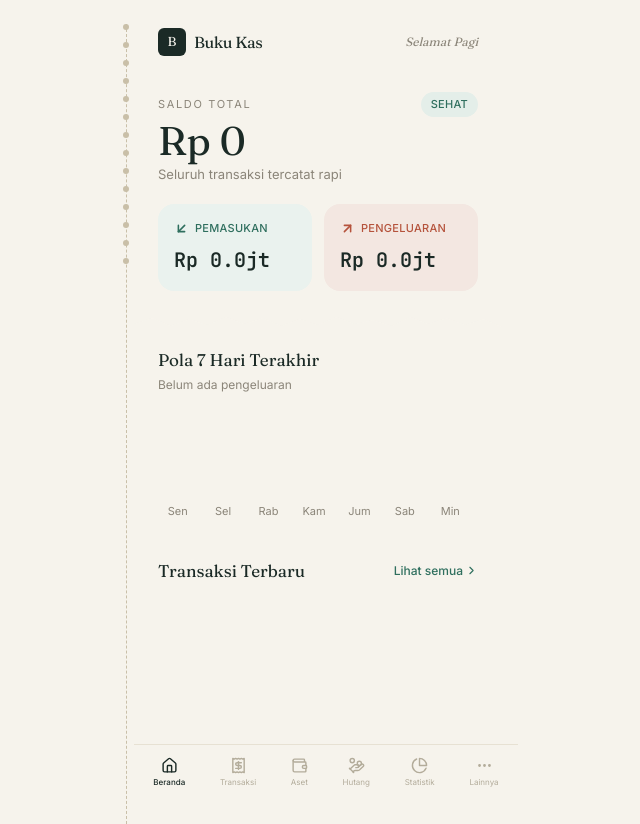
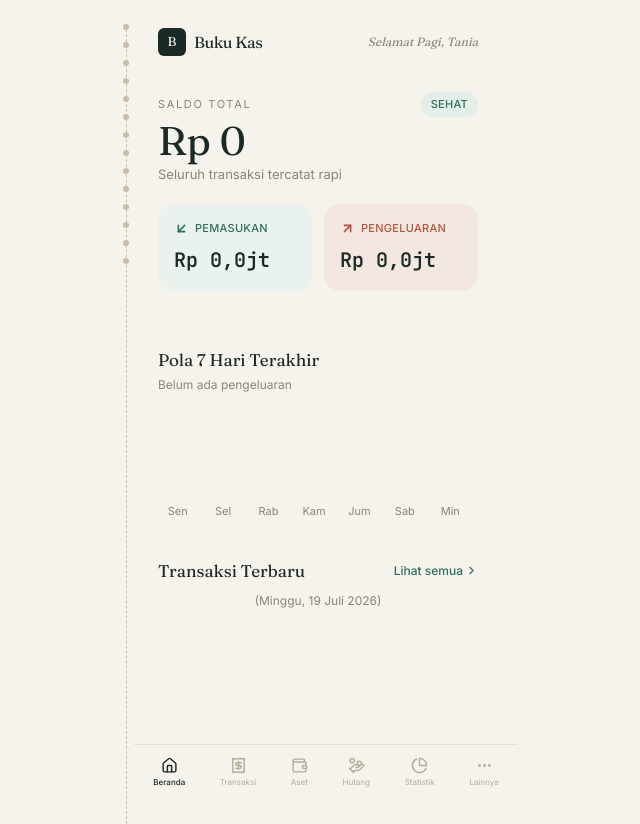
Before and after one commit to abukrawls/bukukas, a React (Vite) app: page / in a window 1280 px wide. Shown: the whole page, without its empty margins (330-970 px from the left). Built offline with nearby package versions, Linux system fonts and the light colour scheme.

Commit message:
Add files via upload

```diff
--- a/src/App.jsx
+++ b/src/App.jsx
@@ -31,11 +31,30 @@ const angkaSaja = (n) => {
 };
 
 // Angka ringkas berskala otomatis (jt/M/T) — dipakai di kartu ringkasan agar tidak pernah merusak tata letak
-const angkaRingkas = (n) => {
+const SATUAN_RINGKAS = [
+  { bagi: 1_000_000_000_000, label: "T" },
+  { bagi: 1_000_000_000, label: "M" },
+  { bagi: 1_000_000, label: "jt" },
+];
+
+// Angka ringkas dengan batas maksimal digit (biar tidak pernah kepanjangan/pecah tata letak)
+const angkaRingkas = (n, maksDigit = 3) => {
   const abs = Math.abs(n);
-  if (abs >= 1_000_000_000_000) return `${(abs / 1_000_000_000_000).toFixed(1)}T`;
-  if (abs >= 1_000_000_000) return `${(abs / 1_000_000_000).toFixed(1)}M`;
-  return `${(abs / 1_000_000).toFixed(1)}jt`;
+  let idx = SATUAN_RINGKAS.findIndex((s) => abs >= s.bagi);
+  if (idx === -1) idx = SATUAN_RINGKAS.length - 1; // fallback: angka kecil tetap tampil dalam "jt"
+  let { bagi, label } = SATUAN_RINGKAS[idx];
+  let nilai = abs / bagi;
+  // Cegah pembulatan "naik kelas" satuan (mis. 999,96jt jangan sampai jadi "1000,0jt")
+  if (nilai >= 1000 && idx > 0) {
+    idx -= 1;
+    ({ bagi, label } = SATUAN_RINGKAS[idx]);
+    nilai = abs / bagi;
+  }
+  const digitDepan = Math.floor(nilai).toString().length;
+  if (digitDepan > maksDigit) {
+    return `${Math.floor(nilai)}+${label}`;
+  }
+  return `${nilai.toFixed(1).replace(".", ",")}${label}`;
 };
 
 // Untuk angka besar (mis. Saldo Total) — tetap angka penuh selama masih wajar, otomatis ringkas kalau sudah sangat besar,
@@ -135,12 +154,14 @@ const todayInput = () => {
 
 const buatId = () => `${Date.now()}-${Math.random().toString(36).slice(2, 8)}`;
 
+const NAMA_PENGGUNA = "Tania";
+
 const salamWaktu = () => {
   const jam = new Date().getHours();
-  if (jam >= 5 && jam < 11) return "Selamat Pagi";
-  if (jam >= 11 && jam < 15) return "Selamat Siang";
-  if (jam >= 15 && jam < 18) return "Selamat Sore";
-  return "Selamat Malam";
+  if (jam >= 5 && jam < 11) return `Selamat Pagi, ${NAMA_PENGGUNA}`;
+  if (jam >= 11 && jam < 15) return `Selamat Siang, ${NAMA_PENGGUNA}`;
+  if (jam >= 15 && jam < 18) return `Selamat Sore, ${NAMA_PENGGUNA}`;
+  return `Selamat Malam, ${NAMA_PENGGUNA}`;
 };
 
 // Hitung rentang tanggal (timestamp) berdasarkan pilihan filter laporan
@@ -395,6 +416,9 @@ function Beranda({ goTo, transaksi, saldo, pemasukan, pengeluaran }) {
             Lihat semua <ChevronRight size={13} />
           </button>
         </div>
+        <p className="text-[12px] text-[#8B8579] text-center">
+          ({new Date().toLocaleDateString("id-ID", { weekday: "long", day: "numeric", month: "long", year: "numeric" })})
+        </p>
       </div>
     </div>
   );
```
